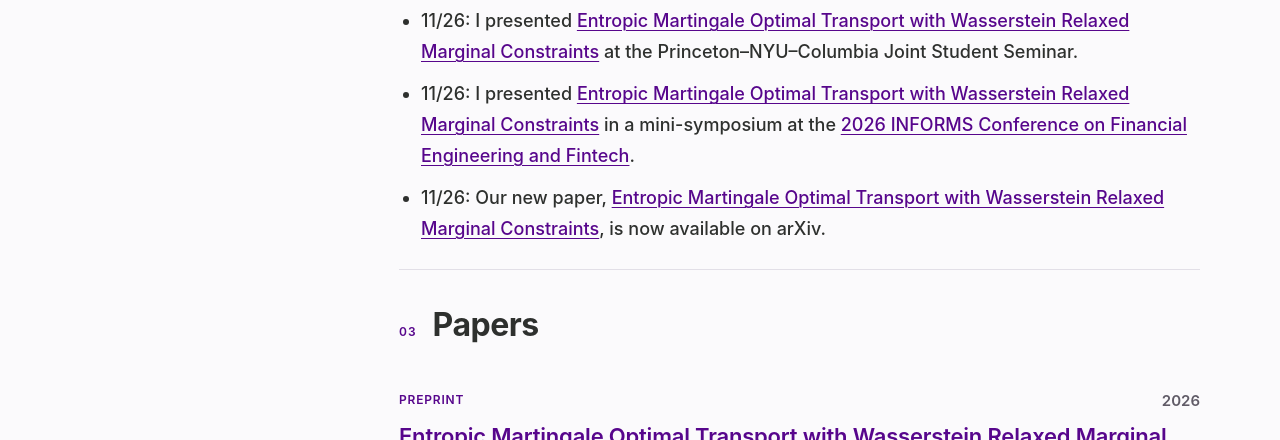
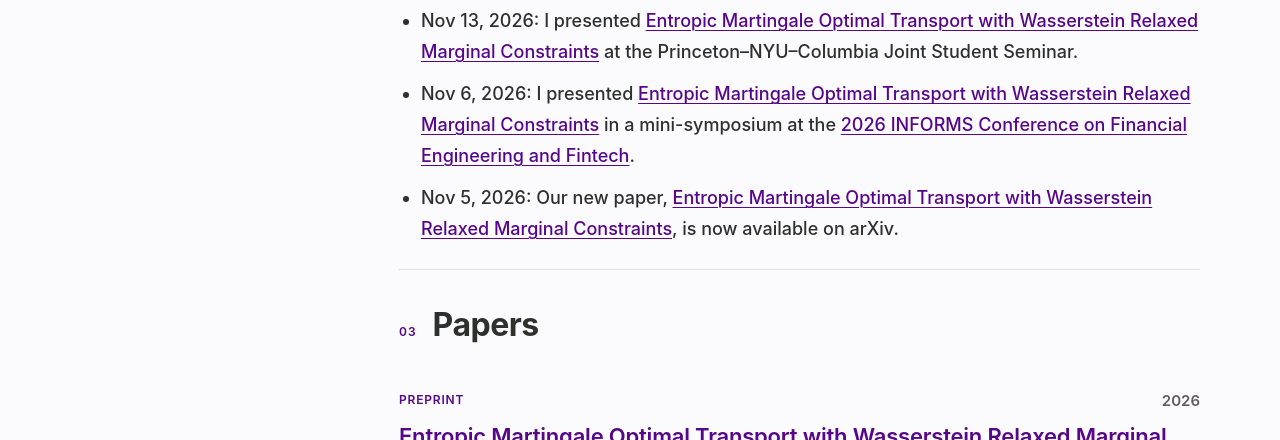
Before and after one commit to Cecilia106/Cecilia106.github.io, a plain HTML site: page index.html in a window 1280 px wide. Shown: the part 660-1100 px from the top of the page. Drawn offline with Linux system fonts and the light colour scheme.

Commit message:
Add files via upload

```diff
--- a/index.html
+++ b/index.html
@@ -28,7 +28,7 @@
     .profile .portrait{width:190px;height:190px;border-radius:50%;margin:0 0 20px;padding:5px;border:1px solid var(--line);background:var(--paper)}.profile .profile-photo{border-radius:50%;object-position:50% 42%}.profile .name{font-family:var(--sans);font-size:24px;line-height:1.3;letter-spacing:-.5px;font-weight:650;margin:0 0 2px}.preferred-name{font-size:15px;font-weight:400;letter-spacing:0;color:var(--muted);line-height:1.6;margin:0;white-space:nowrap}.profile .profile-contact{margin-top:10px;padding-top:0;border:0;font-size:13px;line-height:1.8}.profile-contact a{color:var(--ink)}.profile-details{list-style:none;padding:0;margin:22px 0 0;display:grid;gap:13px}.profile-details li,.profile-link-pending{display:flex;align-items:center;gap:10px;line-height:1.5;font-size:13px;color:var(--ink)}.profile-details svg{flex:0 0 15px}.profile-link-pending{border:0;padding:0;background:none;font:inherit;cursor:default}.profile-link-pending small{font-size:9px;letter-spacing:.2px;color:var(--muted);margin-left:2px}.linkedin-icon{height:14px;width:14px;flex:0 0 14px;border-radius:1px;background:#6f3b91;color:white;font-size:10px;font-family:Arial,sans-serif;font-weight:bold;line-height:15px;text-align:center}.about .compact-bio,.about .research-copy{font-size:15px;line-height:1.9;color:var(--ink)}.about .compact-bio{margin-bottom:19px}.about p a{text-decoration:underline;text-decoration-thickness:1px;text-underline-offset:3px}
     @media(max-width:720px){.profile{display:grid;grid-template-columns:96px minmax(0,1fr);column-gap:20px;row-gap:0;margin-bottom:29px;align-items:start}.profile .portrait{grid-column:1;grid-row:1 / 3;width:96px;height:96px;padding:3px;margin:0}.profile .profile-identity{grid-column:2;grid-row:1}.profile .name{font-size:23px;letter-spacing:-.5px}.preferred-name{font-size:14px}.profile .profile-contact{grid-column:2;grid-row:2;margin-top:8px;padding:0;display:block;font-size:12px;align-self:start}.profile-details{grid-column:1 / -1;display:flex;flex-wrap:wrap;gap:13px 22px;margin-top:22px}.profile-details .location-row{flex-basis:100%}.profile-details li,.profile-link-pending{font-size:12px}.profile-link-pending small{font-size:8px}.about .compact-bio,.about .research-copy{font-size:14px;line-height:1.9}}
     @media(min-width:721px) and (max-width:1000px){.profile .name{font-size:22px}.profile .preferred-name{font-size:14px}}
-    /* Academic news: month/year followed by a linked sentence. */
+    /* Academic news: readable English dates followed by a linked sentence. */
     .news-list{margin:0;padding-left:22px}.news-list .activity-row{display:list-item;border:0;padding:0;margin:0 0 12px;font-size:15px;line-height:1.75;color:var(--ink)}.news-list .activity-row:last-child{margin-bottom:0}.news-list .activity-row[hidden]{display:none}.news-list .activity-date{font:inherit;color:inherit;padding:0;white-space:nowrap}.news-list .activity-text{color:inherit}.news-list a{color:var(--accent);text-decoration:underline;text-underline-offset:3px;text-decoration-thickness:1px;overflow-wrap:break-word}.news-list .activity-empty{list-style:none}
     @media(max-width:720px){.news-list{padding-left:20px}.news-list .activity-row{font-size:14px;line-height:1.8;margin-bottom:12px}}
     .talks-list{margin:0;padding-left:23px;font-size:15px;line-height:1.8}.talks-list li{padding-left:3px;margin-bottom:13px}.talks-list li:last-child{margin-bottom:0}.talks-list a{text-decoration:underline;text-underline-offset:3px}.talk-date{color:var(--muted)}.talk-date time{white-space:nowrap}.paper-links{display:flex;gap:18px;font-size:12px;margin-top:10px}.paper-links a{text-decoration:underline;text-underline-offset:3px}
@@ -104,7 +104,7 @@
         </section>
         <section class="section news-section" id="news" aria-labelledby="news-title">
           <div class="section-heading"><span class="index" aria-hidden="true">02</span><h2 id="news-title">News</h2><span class="section-aside">LATEST UPDATES</span></div>
-          <ul id="news-feed" class="news-list"><li class="activity-row" id="news-item-1"><time class="activity-date" datetime="2026-11-13">11/26:</time> <span class="activity-text">I presented <a href="https://arxiv.org/pdf/2611.08743" target="_blank" rel="noopener noreferrer">Entropic Martingale Optimal Transport with Wasserstein Relaxed Marginal Constraints</a> at the Princeton–NYU–Columbia Joint Student Seminar.</span></li><li class="activity-row" id="news-item-2"><time class="activity-date" datetime="2026-11-06">11/26:</time> <span class="activity-text">I presented <a href="https://arxiv.org/pdf/2611.08743" target="_blank" rel="noopener noreferrer">Entropic Martingale Optimal Transport with Wasserstein Relaxed Marginal Constraints</a> in a mini-symposium at the <a href="https://www.stevens.edu/craft/2026-informs-conference-on-financial-engineering-and-fintech" target="_blank" rel="noopener noreferrer">2026 INFORMS Conference on Financial Engineering and Fintech</a>.</span></li><li class="activity-row" id="news-item-3"><time class="activity-date" datetime="2026-11-05">11/26:</time> <span class="activity-text">Our new paper, <a href="https://arxiv.org/pdf/2611.08743" target="_blank" rel="noopener noreferrer">Entropic Martingale Optimal Transport with Wasserstein Relaxed Marginal Constraints</a>, is now available on arXiv.</span></li></ul>
+          <ul id="news-feed" class="news-list"><li class="activity-row" id="news-item-1"><time class="activity-date" datetime="2026-11-13">Nov 13, 2026:</time> <span class="activity-text">I presented <a href="https://arxiv.org/pdf/2611.08743" target="_blank" rel="noopener noreferrer">Entropic Martingale Optimal Transport with Wasserstein Relaxed Marginal Constraints</a> at the Princeton–NYU–Columbia Joint Student Seminar.</span></li><li class="activity-row" id="news-item-2"><time class="activity-date" datetime="2026-11-06">Nov 6, 2026:</time> <span class="activity-text">I presented <a href="https://arxiv.org/pdf/2611.08743" target="_blank" rel="noopener noreferrer">Entropic Martingale Optimal Transport with Wasserstein Relaxed Marginal Constraints</a> in a mini-symposium at the <a href="https://www.stevens.edu/craft/2026-informs-conference-on-financial-engineering-and-fintech" target="_blank" rel="noopener noreferrer">2026 INFORMS Conference on Financial Engineering and Fintech</a>.</span></li><li class="activity-row" id="news-item-3"><time class="activity-date" datetime="2026-11-05">Nov 5, 2026:</time> <span class="activity-text">Our new paper, <a href="https://arxiv.org/pdf/2611.08743" target="_blank" rel="noopener noreferrer">Entropic Martingale Optimal Transport with Wasserstein Relaxed Marginal Constraints</a>, is now available on arXiv.</span></li></ul>
           <div id="news-archive-controls" hidden></div><p id="news-load-status" class="paper-note" role="status" aria-live="polite" hidden></p>
         </section>
         <section class="section" id="papers" aria-labelledby="papers-title">
@@ -159,6 +159,6 @@
     window.addEventListener('resize',updateNavigation);
     updateNavigation();
   </script>
-  <script src="news.js" defer></script>
+  <script src="news.js?v=e12499bcfb3e" defer></script>
 </body>
 </html>
--- a/news.js
+++ b/news.js
@@ -2,9 +2,15 @@
   "use strict";
 
   const source = new URL("news.json", document.currentScript?.src || document.baseURI);
-  const formatter = new Intl.DateTimeFormat("en-US", {
-    month: "2-digit",
-    year: "2-digit",
+  const fullDateFormatter = new Intl.DateTimeFormat("en-US", {
+    month: "short",
+    day: "numeric",
+    year: "numeric",
+    timeZone: "UTC"
+  });
+  const monthFormatter = new Intl.DateTimeFormat("en-US", {
+    month: "short",
+    year: "numeric",
     timeZone: "UTC"
   });
 
@@ -41,6 +47,7 @@
     const date = document.createElement("time");
     date.className = "activity-date";
     date.dateTime = entry.date;
+    const formatter = entry.date.length === 10 ? fullDateFormatter : monthFormatter;
     date.textContent = `${formatter.format(entry.parsedDate)}:`;
 
     const body = document.createElement("span");
```
